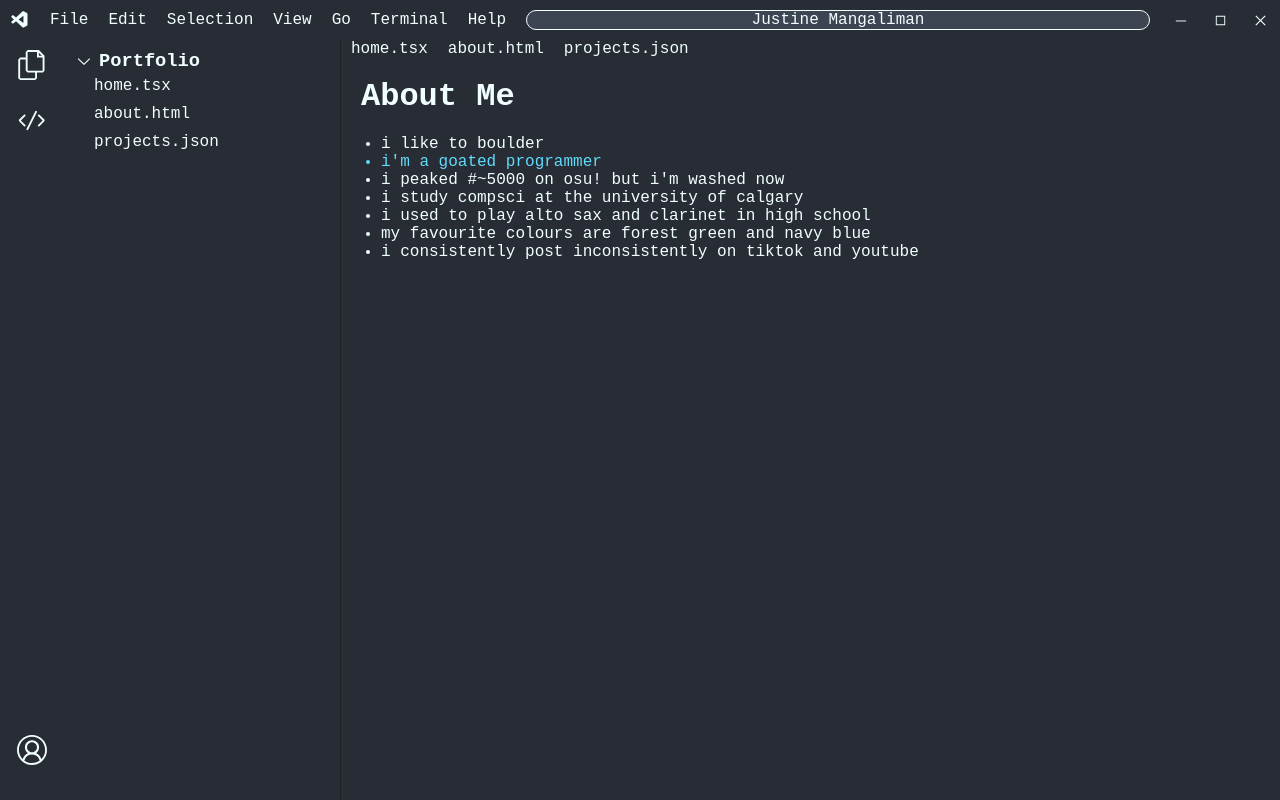
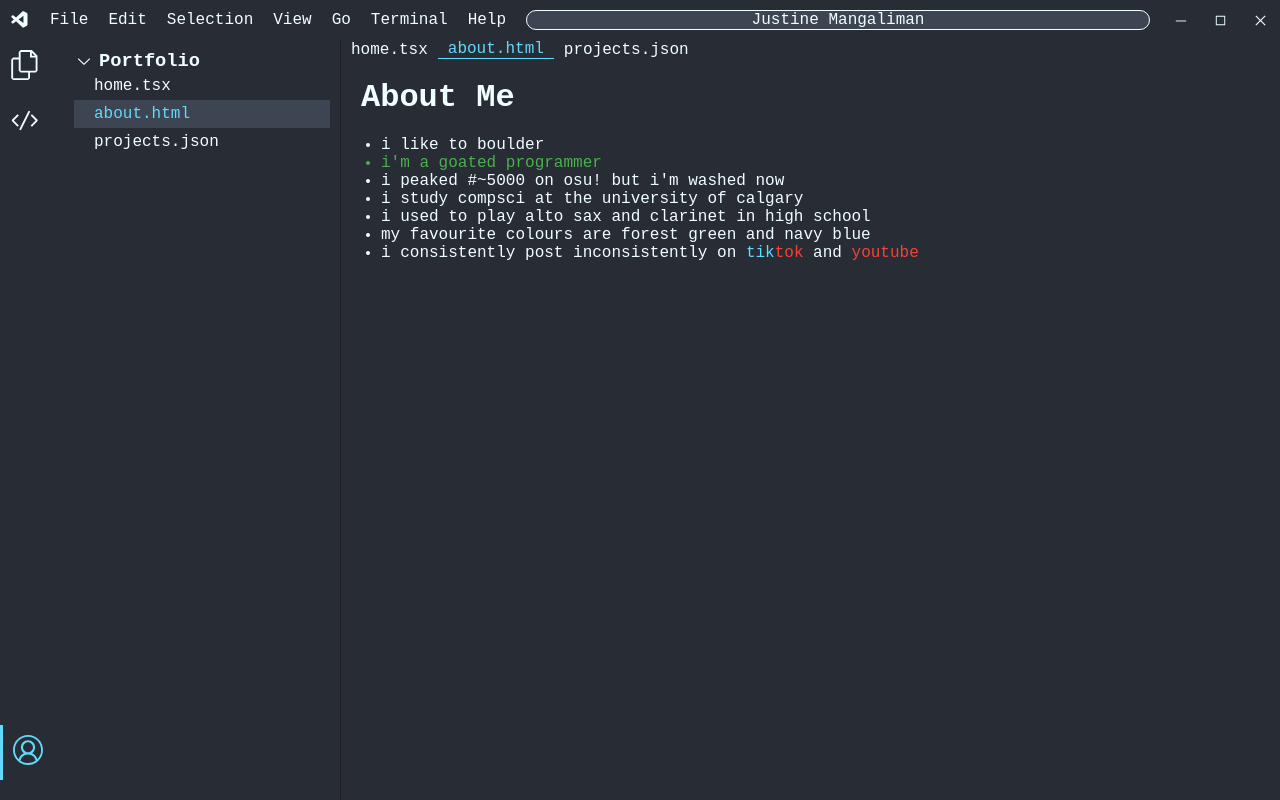
Before and after one commit to jasutiin/jasutiin.github.io, a React (Vite) app: page /about in a window 1280 px wide. Built offline with nearby package versions, Linux system fonts and the light colour scheme.

Commit message:
feat: highlight link if on page

```diff
--- a/src/components/ActivityBar/ActivityBar.module.scss
+++ b/src/components/ActivityBar/ActivityBar.module.scss
@@ -13,14 +13,20 @@
 }
 
 .icon {
-  margin: 10px auto;
+  padding: 10px 10px;
 
   :hover {
     cursor: pointer;
   }
+}
 
-  @media (max-width: 768px) {
-    margin: 10px 10px;
+.active {
+  padding: 10px 10px;
+  color: #61dafb;
+  border-left: 3px solid #61dafb;
+
+  :hover {
+    cursor: pointer;
   }
 }
 
--- a/src/components/ActivityBar/ActivityBar.tsx
+++ b/src/components/ActivityBar/ActivityBar.tsx
@@ -10,13 +10,26 @@ const iconSize: number = 30;
 function ActivityBar() {
   return (
     <div className={styles.container}>
-      <NavLink to="/" className={styles.icon}>
+      <NavLink
+        to="/"
+        className={({ isActive }) => (isActive ? styles.active : styles.icon)}
+      >
         <VscFiles size={iconSize} />
       </NavLink>
-      <NavLink to="/projects" className={styles.icon}>
+      <NavLink
+        to="/projects"
+        className={({ isActive }) => (isActive ? styles.active : styles.icon)}
+      >
         <VscCode size={iconSize} />
       </NavLink>
-      <NavLink to="/about" className={`${styles.icon} ${styles.bottom}`}>
+      <NavLink
+        to="/about"
+        className={({ isActive }) =>
+          isActive
+            ? `${styles.active} ${styles.bottom}`
+            : `${styles.icon} ${styles.bottom}`
+        }
+      >
         <VscAccount size={iconSize} />
       </NavLink>
     </div>
--- a/src/components/EditorTabs/EditorTabs.module.scss
+++ b/src/components/EditorTabs/EditorTabs.module.scss
@@ -25,3 +25,9 @@
     background-color: #3d4452;
   }
 }
+
+.active {
+  color: #61dafb;
+  padding: 0px 10px;
+  border-bottom: 1px solid #61dafb;
+}
--- a/src/components/EditorTabs/EditorTabs.tsx
+++ b/src/components/EditorTabs/EditorTabs.tsx
@@ -4,15 +4,24 @@ import { NavLink } from 'react-router-dom';
 function EditorTabs() {
   return (
     <div className={styles.container}>
-      <NavLink to="/" className={styles.item}>
+      <NavLink
+        to="/"
+        className={({ isActive }) => (isActive ? styles.active : styles.item)}
+      >
         home.tsx
       </NavLink>
 
-      <NavLink to="/about" className={styles.item}>
+      <NavLink
+        to="/about"
+        className={({ isActive }) => (isActive ? styles.active : styles.item)}
+      >
         about.html
       </NavLink>
 
-      <NavLink to="/projects" className={styles.item}>
+      <NavLink
+        to="/projects"
+        className={({ isActive }) => (isActive ? styles.active : styles.item)}
+      >
         projects.json
       </NavLink>
     </div>
--- a/src/components/Explorer/Explorer.module.scss
+++ b/src/components/Explorer/Explorer.module.scss
@@ -45,3 +45,9 @@
     background-color: #3d4452;
   }
 }
+
+.active {
+  padding: 5px 20px;
+  background-color: #3d4452;
+  color: #61dafb;
+}
--- a/src/components/Explorer/Explorer.tsx
+++ b/src/components/Explorer/Explorer.tsx
@@ -1,6 +1,6 @@
+import { NavLink } from 'react-router-dom';
+import { VscChevronDown } from 'react-icons/vsc';
 import styles from './Explorer.module.scss';
-import { VscChevronDown } from 'react-icons/vsc';
-import { NavLink } from 'react-router-dom';
 
 function Explorer() {
   return (
@@ -10,13 +10,22 @@ function Explorer() {
         <h3>Portfolio</h3>
       </div>
       <div className={styles.items}>
-        <NavLink to="/" className={styles.item}>
+        <NavLink
+          to="/"
+          className={({ isActive }) => (isActive ? styles.active : styles.item)}
+        >
           home.tsx
         </NavLink>
-        <NavLink to="/about" className={styles.item}>
+        <NavLink
+          to="/about"
+          className={({ isActive }) => (isActive ? styles.active : styles.item)}
+        >
           about.html
         </NavLink>
-        <NavLink to="/projects" className={styles.item}>
+        <NavLink
+          to="/projects"
+          className={({ isActive }) => (isActive ? styles.active : styles.item)}
+        >
           projects.json
         </NavLink>
       </div>
--- a/src/pages/About/About.module.scss
+++ b/src/pages/About/About.module.scss
@@ -36,5 +36,13 @@
 }
 
 .emph {
+  color: #4caf50;
+}
+
+.emph2 {
+  color: #f44336;
+}
+
+.emph3 {
   color: #61dafb;
 }
--- a/src/pages/About/About.tsx
+++ b/src/pages/About/About.tsx
@@ -15,11 +15,12 @@ function About() {
           <li>
             i consistently post inconsistently on{' '}
             <a href="https://www.tiktok.com/@jasutiin" target="_blank">
-              tiktok
+              <span className={styles.emph3}>tik</span>
+              <span className={styles.emph2}>tok</span>
             </a>{' '}
             and{' '}
             <a href="https://www.youtube.com/@jasutiin." target="_blank">
-              youtube
+              <span className={styles.emph2}>youtube</span>
             </a>
           </li>
         </ul>
--- a/src/styles/main.module.scss
+++ b/src/styles/main.module.scss
@@ -29,20 +29,8 @@ h3 {
 }
 
 a {
-  &:visited {
-    color: azure;
-    text-decoration: none;
-  }
-
-  &:active {
-    color: azure;
-    text-decoration: none;
-  }
-
-  &:link {
-    color: azure;
-    text-decoration: none;
-  }
+  text-decoration: none;
+  color: azure;
 }
 
 /* width */
```
